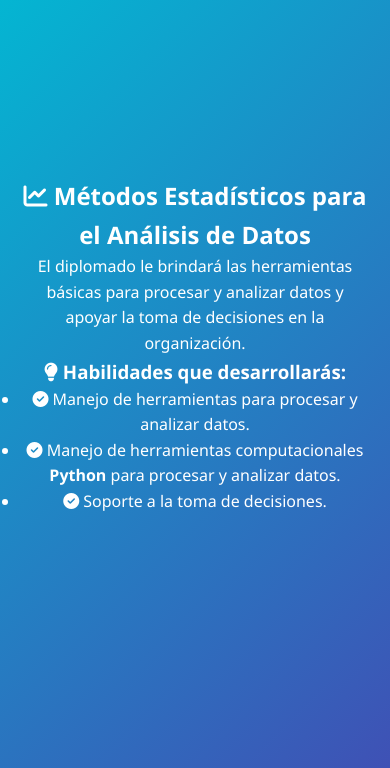
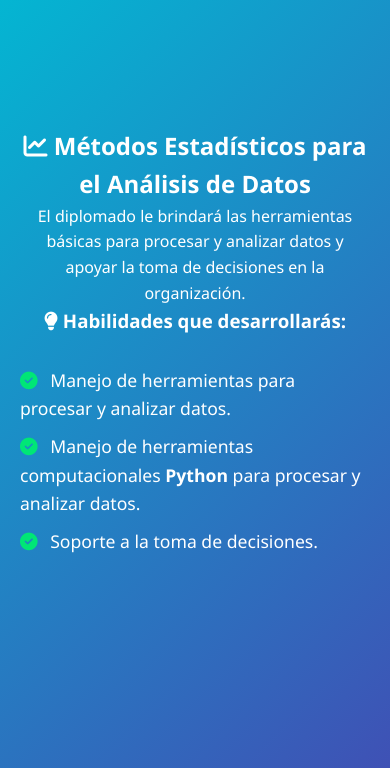
Before and after one commit to yacastanot/diplomado_ME, a plain HTML site: page index.html in a window 390 px wide. Shown: the part 76-844 px from the top of the page. Drawn offline with Linux system fonts and the light colour scheme.

Commit message:
Update style.css

```diff
--- a/style.css
+++ b/style.css
@@ -168,4 +168,21 @@ html {
   .nav-links.active {
     display: flex;
   }
+  /* Lista de habilidades en la primera sección */
+.skills {
+  list-style: none;
+  margin-top: 20px;
+  text-align: left;
+  max-width: 600px;
 }
+
+.skills li {
+  margin: 10px 0;
+  font-size: 1.1rem;
+}
+
+.skills i {
+  color: #00e676;
+  margin-right: 8px;
+}
+}
```
